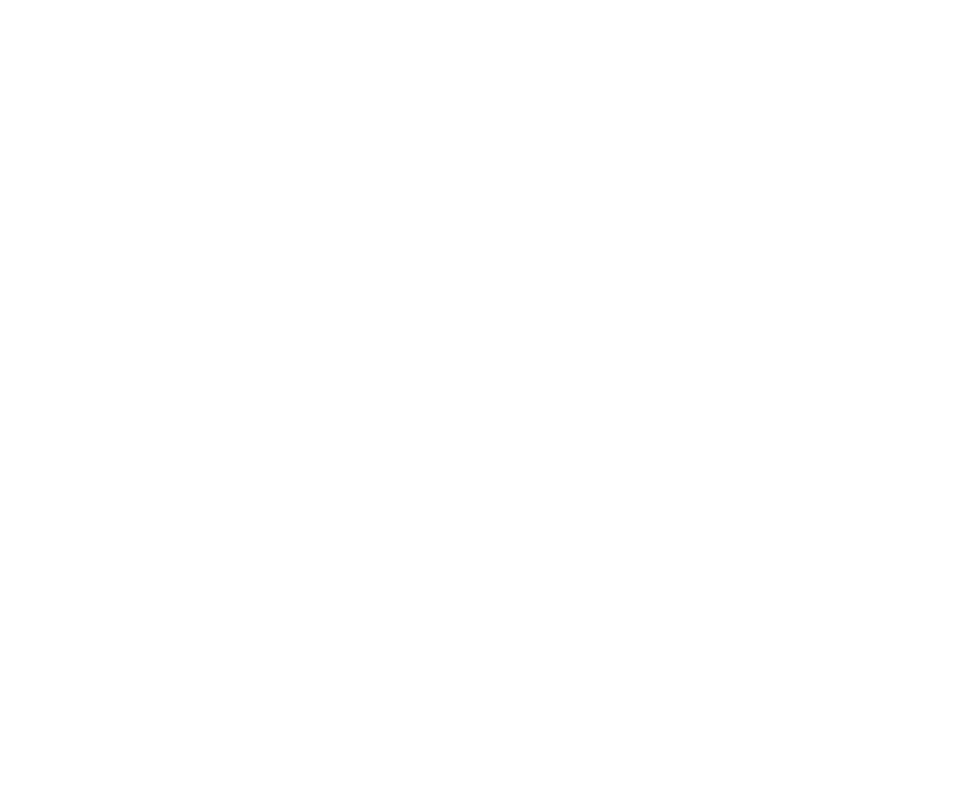
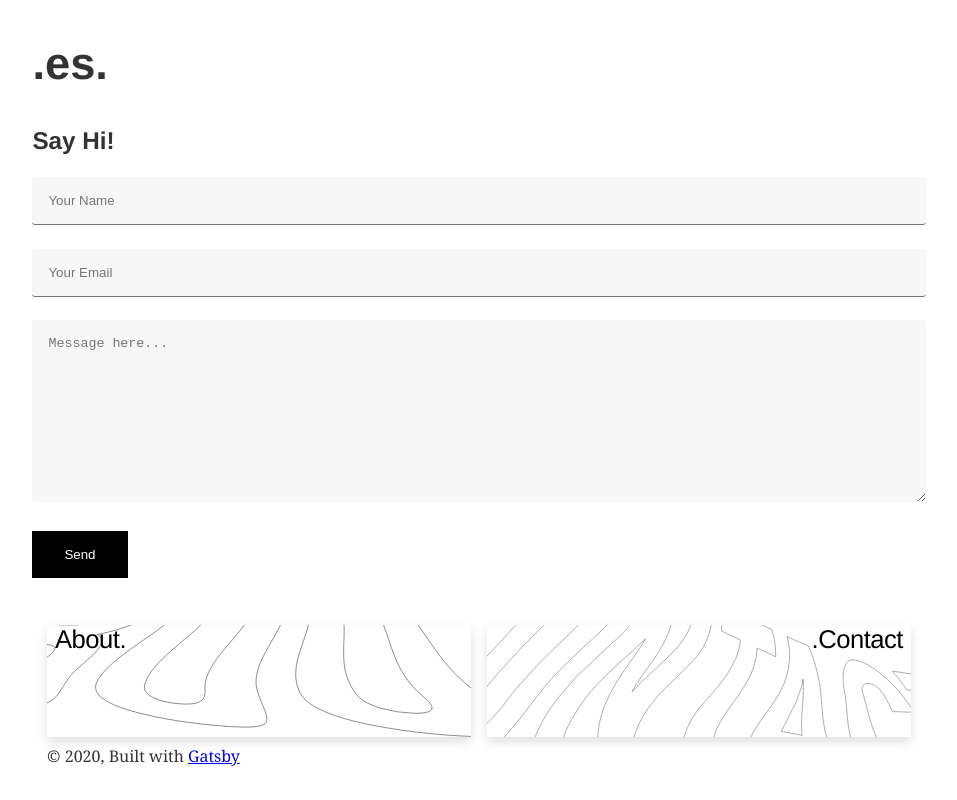
Before and after one commit to hoshikitsunoda/blog-gatsby-netlifycms, a Gatsby site: page /contact in a window 1280 px wide. Before the commit this address had no page. Shown: the whole page, without its empty margins (161-1118 px from the left). Built offline with nearby package versions, Linux system fonts and the light colour scheme; Gatsby itself is replaced by a stand-in of ours; some packages are replaced by stand-ins of ours; what typography-theme-kirkham would draw is missing.

Commit message:
added contact page

```diff
--- a/src/components/layout.js
+++ b/src/components/layout.js
@@ -12,19 +12,9 @@
   render() {
     const { location, children } = this.props
     const title = ".es."
-    console.log(this.props)
     const rootPath = `${__PATH_PREFIX__}/`
-    const aboutPath = `${__PATH_PREFIX__}/about`
-    const contactPath = `${__PATH_PREFIX__}/contact`
-    let header
-    let mainContent
 
-    if (
-      location.pathname === rootPath ||
-      location.pathname === aboutPath ||
-      location.pathname === contactPath
-    ) {
-      header = (
+    const header = (
       <h1
         style={{
           ...scale(1.5),
@@ -45,38 +35,15 @@
       </h1>
     )
 
+    let mainContent
+    mainContent = <main>{children}</main>
+
+    if (location.pathname === rootPath) {
       mainContent = <MainArea>{children}</MainArea>
-    } else {
-      header = (
-        <h3
-          style={{
-            fontFamily: `Montserrat, sans-serif`,
-            marginTop: 0,
-          }}
-        >
-          <Link
-            style={{
-              boxShadow: `none`,
-              textDecoration: `none`,
-              color: `inherit`,
-            }}
-            to={`/`}
-          ></Link>
-        </h3>
-      )
-
-      mainContent = <main>{children}</main>
     }
 
     return (
-      <div
-        style={{
-          marginLeft: `auto`,
-          marginRight: `auto`,
-          maxWidth: rhythm(24),
-          padding: `${rhythm(1.5)} ${rhythm(3 / 4)}`,
-        }}
-      >
+      <Wrapper>
         <header>{header}</header>
         {mainContent}
         <Footer>
@@ -98,12 +65,19 @@
             <a href="https://www.gatsbyjs.org">Gatsby</a>
           </div>
         </Footer>
-      </div>
+      </Wrapper>
     )
   }
 }
 
 export default Layout
+
+const Wrapper = styled.div`
+  margin-left: auto;
+  margin-right: auto;
+  max-width: ${rhythm(40)};
+  padding: ${rhythm(1.5)} ${rhythm(3 / 4)};
+`
 
 const MainArea = styled.main`
   display: flex;
@@ -122,7 +96,9 @@
   padding: 2em;
 
   @media (min-width: 768px) {
-    position: relative;
+    left: 50%;
+    transform: translateX(-50%);
+    max-width: ${rhythm(40)};
   }
 `
 
@@ -137,6 +113,7 @@
 
 const LinkWrap = styled(Link)`
   width: calc(50% - 0.5rem);
+  text-decoration: none;
 `
 
 const AboutBox = styled.div`
--- /dev/null
+++ b/src/pages/contact.js
@@ -0,0 +1,79 @@
+import React from "react"
+import { graphql } from "gatsby"
+
+import Layout from "../components/layout"
+import SEO from "../components/seo"
+
+import styled from "styled-components"
+
+class ContactPage extends React.Component {
+  render() {
+    const { data } = this.props
+    const siteTitle = data.site.siteMetadata.title
+
+    return (
+      <Layout location={this.props.location} title={siteTitle}>
+        <SEO title="Contact" />
+        <div>
+          <h2>Say Hi!</h2>
+          <form name="contact" method="POST" data-netlify="true">
+            <p>
+              <Input type="text" name="name" placeholder="Your Name" />
+            </p>
+            <p>
+              <Input type="email" name="email" placeholder="Your Email" />
+            </p>
+            <p>
+              <MessageArea
+                name="message"
+                placeholder="Message here..."
+                rows="10"
+              ></MessageArea>
+            </p>
+            <p>
+              <Button type="submit">Send</Button>
+            </p>
+          </form>
+        </div>
+      </Layout>
+    )
+  }
+}
+
+export default ContactPage
+
+export const pageQuery = graphql`
+  query {
+    site {
+      siteMetadata {
+        title
+      }
+    }
+  }
+`
+
+const Input = styled.input`
+  border: 0;
+  outline: 0;
+  background: #f7f7f7;
+  border-bottom: 1px solid #757575;
+  border-radius: 0.2rem;
+  width: 100%;
+  padding: 1rem;
+`
+
+const MessageArea = styled.textarea`
+  border: 0;
+  outline: 0;
+  background: #f7f7f7;
+  border-radius: 0.2rem;
+  width: 100%;
+  padding: 1rem;
+`
+
+const Button = styled.button`
+  background-color: #000;
+  color: #fff;
+  border: none;
+  padding: 1rem 2rem;
+`
```
Also changed, not shown: src/pages/about.js (+7 -1 lines), src/pages/index.js (+0 -20 lines). Lines whose indentation alone changed are shown as unchanged.
